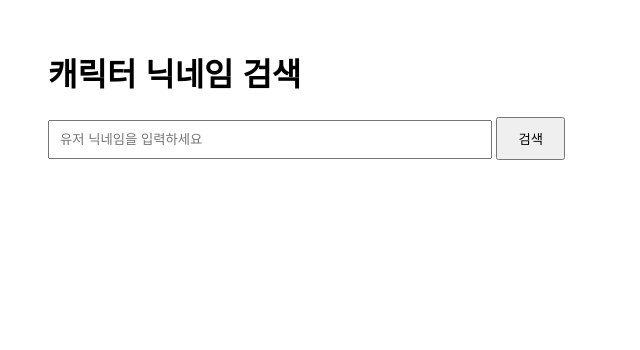
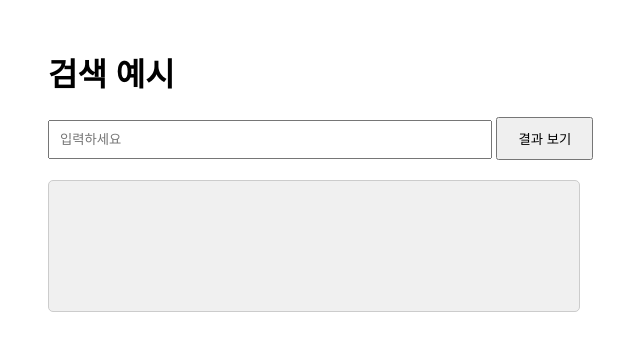
Before and after one commit to keeba0421/ca.api, a plain HTML site: page index.html in a window 1280 px wide. Shown: the whole page, without its empty margins (292-932 px from the left). Drawn offline with Linux system fonts and the light colour scheme.

Commit message:
Update index.html

```diff
--- a/index.html
+++ b/index.html
@@ -3,9 +3,8 @@
 <head>
     <meta charset="UTF-8">
     <meta name="viewport" content="width=device-width, initial-scale=1.0">
-    <title>캐릭터 닉네임 검색</title>
+    <title>결과창 예시</title>
     <style>
-        /* 간단한 스타일링 */
         body {
             font-family: Arial, sans-serif;
         }
@@ -23,14 +22,21 @@
         }
         .result {
             margin-top: 20px;
+            width: 500px; /* 적당한 너비 설정 */
+            background-color: #f0f0f0;
+            padding: 15px;
+            border: 1px solid #ccc;
+            border-radius: 5px;
+            min-height: 100px; /* 최소 높이 설정 */
+            overflow: auto; /* 내용이 길면 스크롤바 표시 */
         }
     </style>
 </head>
 <body>
     <div class="container">
-        <h1>캐릭터 닉네임 검색</h1>
-        <input type="text" id="nickname" placeholder="유저 닉네임을 입력하세요" />
-        <button onclick="searchUser()">검색</button>
+        <h1>검색 예시</h1>
+        <input type="text" id="input" placeholder="입력하세요" />
+        <button onclick="showResult()">결과 보기</button>
         <div class="result" id="result"></div>
     </div>
     <script src="script.js"></script>
```
